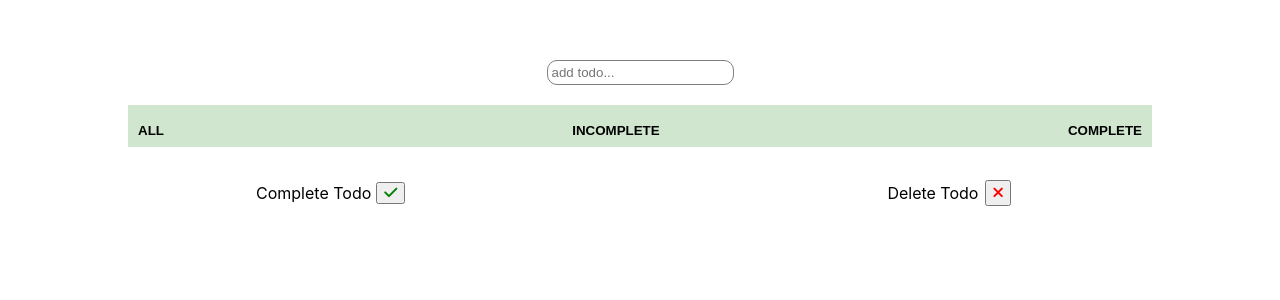
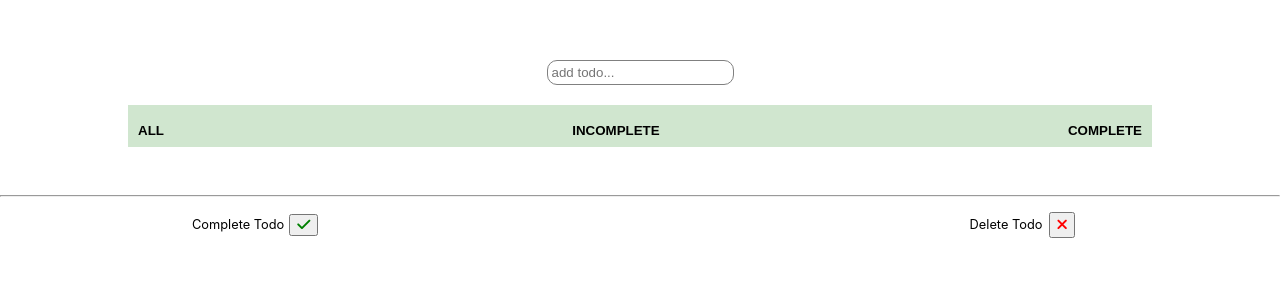
Before and after one commit to oswhytecodes/TodoApp-React, a React (Create React App) app: page / in a window 1280 px wide. Shown: the top 300 px of the page. Built offline with nearby package versions, Linux system fonts and the light colour scheme.

Commit message:
footer instructions

```diff
--- a/src/App.js
+++ b/src/App.js
@@ -95,7 +95,8 @@ export default function App() {
         </div>
       </div>
       <br />
-
+      <br />
+<hr></hr>
       {/* footer */}
       <div className="footer">
         <div className="footer-section">
--- a/src/index.css
+++ b/src/index.css
@@ -95,17 +95,17 @@ input {
   margin-right: 1em;
 }
 
-
-
 .footer {
   display: flex;
-  max-width: 60%;
+  max-width: 70%;
   justify-content: space-between;
+  align-items: center;
   margin-inline: auto;
-  align-items: center;
+  font-size: .8em;
 }
 .footer-section{
   display: flex;
+  justify-content: center;
   align-items: center;
   gap: 5px;
 }
```
